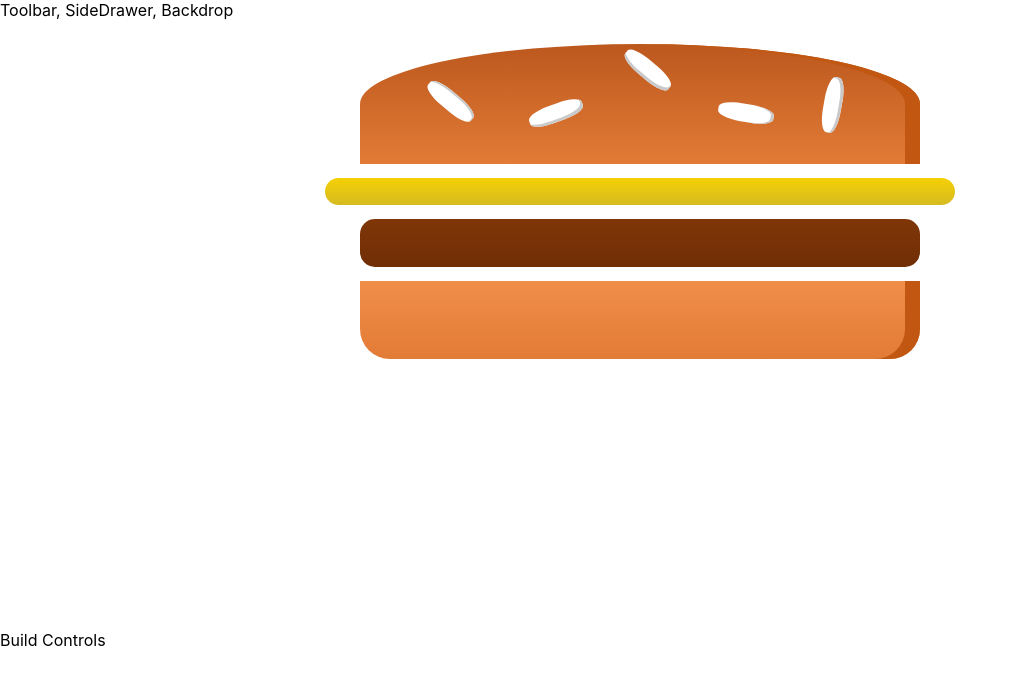
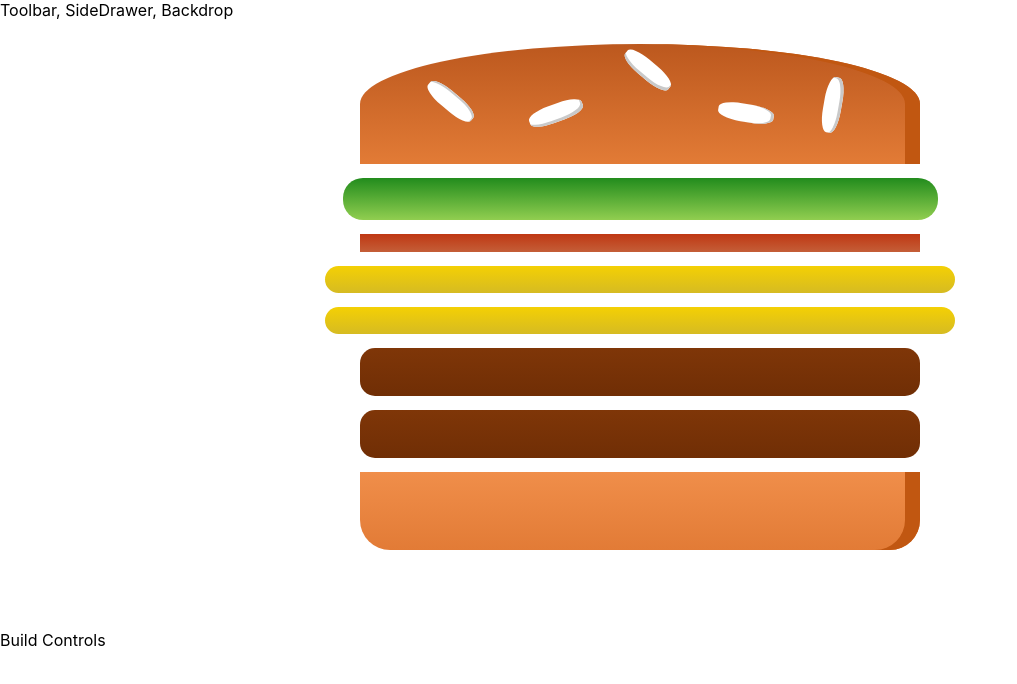
Before and after one commit to IvanHrushevich/react_burger-builder, a React (Create React App) app: page / in a window 1280 px wide. Shown: the top 684 px of the page, without its empty margins (0-1017 px from the left). Built offline with nearby package versions, Linux system fonts and the light colour scheme.

Commit message:
Add state to BurgerBuilder component, update Burger component

```diff
--- a/src/components/Burger/Burger.js
+++ b/src/components/Burger/Burger.js
@@ -4,11 +4,16 @@
 import BurgerIngredient from './BurgerIngredient/BurgerIngredient';
 
 const burger = props => {
+  const transformedIngredients = Object.keys(props.ingredients).map(ingKey => {
+    return [...Array(props.ingredients[ingKey])].map((_, index) => (
+      <BurgerIngredient key={ingKey + index} type={ingKey} />
+    ));
+  });
+
   return (
     <div className={classes.Burger}>
       <BurgerIngredient type="bread-top" />
-      <BurgerIngredient type="cheese" />
-      <BurgerIngredient type="meat" />
+      {transformedIngredients}
       <BurgerIngredient type="bread-bottom" />
     </div>
   );
--- a/src/containers/BurgerBuilder/BurgerBuilder.js
+++ b/src/containers/BurgerBuilder/BurgerBuilder.js
@@ -4,10 +4,19 @@
 import Burger from '../../components/Burger/Burger';
 
 class BurgerBuilder extends Component {
+  state = {
+    ingredients: {
+      salad: 1,
+      bacon: 1,
+      cheese: 2,
+      meat: 2
+    }
+  };
+
   render() {
     return (
       <Aux>
-        <Burger />
+        <Burger ingredients={this.state.ingredients} />
         <div>Build Controls</div>
       </Aux>
     );
```
